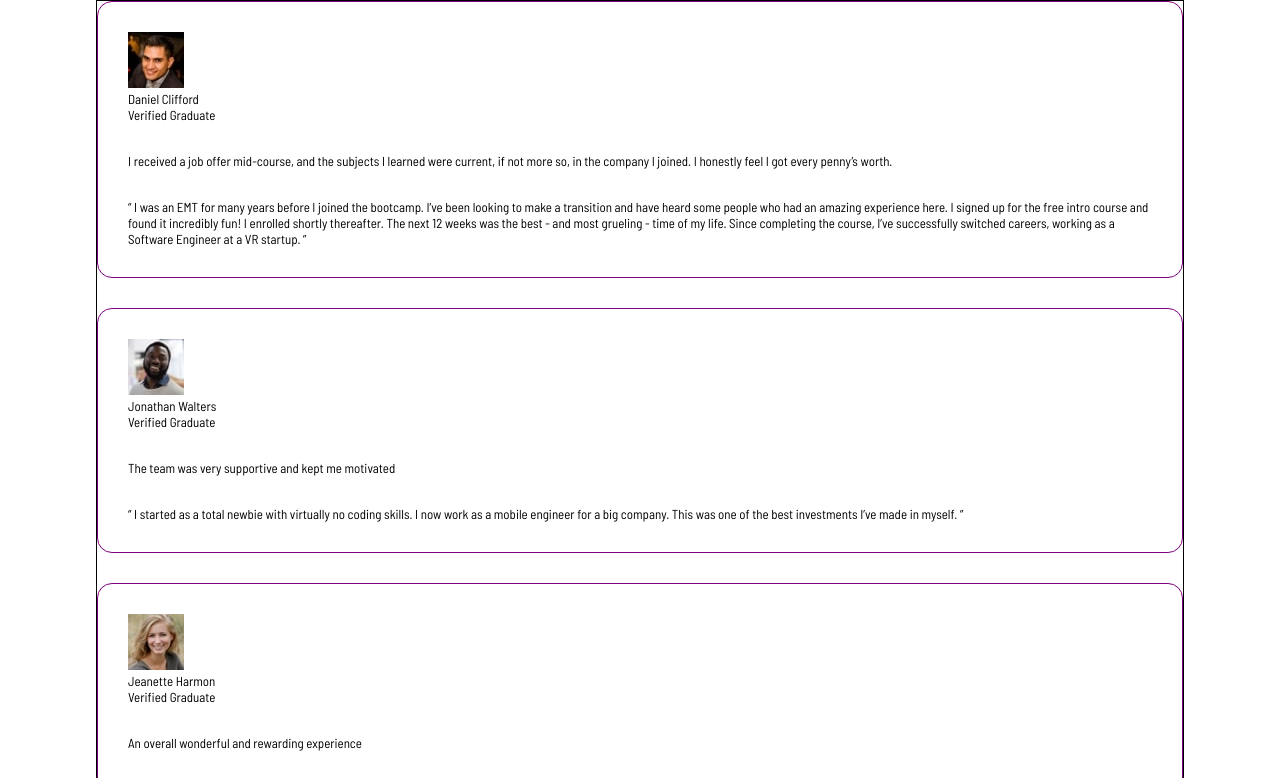
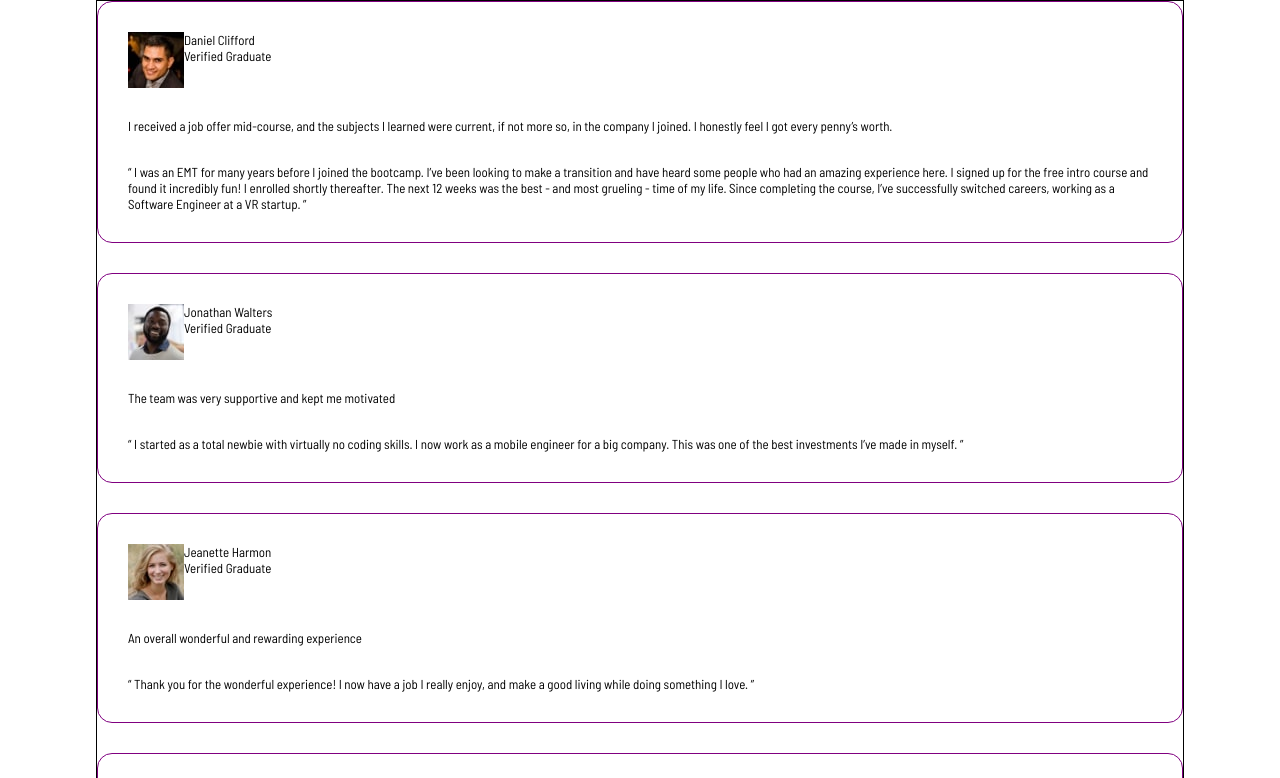
Before and after one commit to arieldelvillar/testimonial-grid-frontendmentor, a plain HTML site: page index.html in a window 1280 px wide. Shown: the top 778 px of the page. Drawn offline with Linux system fonts and the light colour scheme.

Commit message:
Update styles.css

```diff
--- a/styles.css
+++ b/styles.css
@@ -31,3 +31,7 @@ main {
 .testimonial-item > * {
 	margin: 30px;
 }
+
+.person {
+	display: flex;
+}
```
